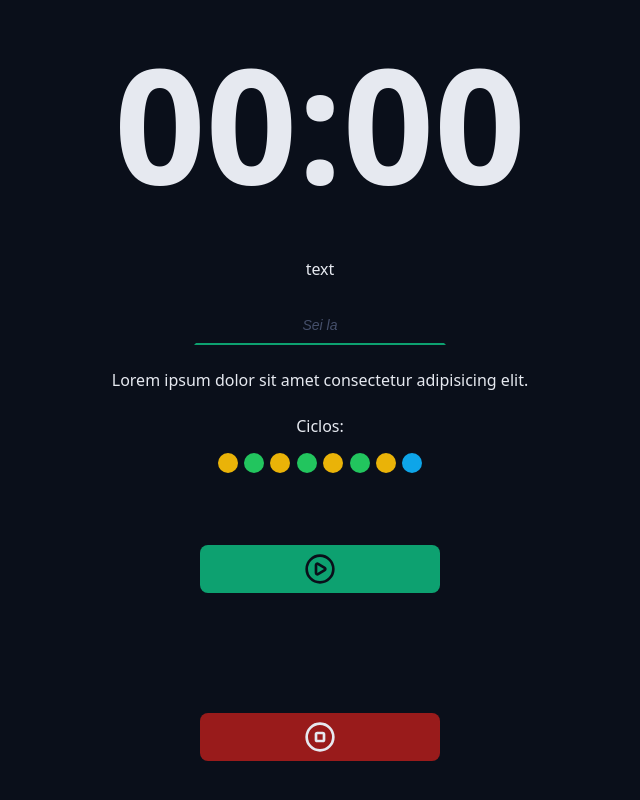
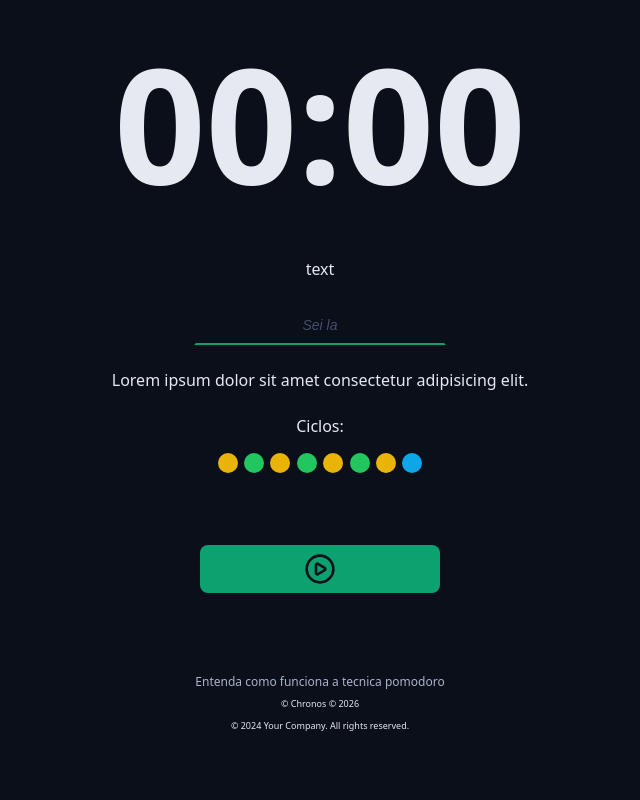
Before and after one commit to RenatoTakaoka/pomodoro, a React (Vite) app: page / in a window 1280 px wide. Shown: the part 294-1094 px from the top of the page, without its empty margins (320-960 px from the left). After the commit the page ends 1060 px from the top, so only its background shows below. Built offline with nearby package versions, Linux system fonts and the light colour scheme.

Commit message:
Adicionado Footer

```diff
--- a/src/App.tsx
+++ b/src/App.tsx
@@ -8,9 +8,11 @@ import { CountDown } from "./components/CountDown";
 import { Input } from "./components/Input";
 import { Cycles } from "./components/Cycles";
 import { Button } from "./components/Button";
-import { PlayCircle, StopCircle } from "lucide-react";
+import { PlayCircle } from "lucide-react";
+import { Footer } from "./components/Footer";
 
 export function App() {
+
   return (
     <>
       <Container>
@@ -38,9 +40,11 @@ export function App() {
 
           <div className="formRow">
             <Button type="submit" icon={<PlayCircle />} />
-            <Button type="submit" icon={<StopCircle />} color="red" />
           </div>
         </form>
+      </Container>
+      <Container>
+        <Footer />
       </Container>
     </>
   );
--- /dev/null
+++ b/src/components/Footer/index.tsx
@@ -0,0 +1,11 @@
+import styles from "./styles.module.css";
+
+export function Footer() {
+  return (
+    <footer className={styles.footer}>
+      <a>Entenda como funciona a tecnica pomodoro</a>
+      <p>© Chronos &copy; {new Date().getFullYear()}</p>
+      <p>© 2024 Your Company. All rights reserved.</p>
+    </footer>
+  );
+}
--- /dev/null
+++ b/src/components/Footer/styles.module.css
@@ -0,0 +1,24 @@
+.footer {
+  display: flex;
+  flex-direction: column;
+  align-items: center;
+  justify-content: center;
+  gap: 0.5rem;
+}
+
+.footer a {
+  font-size: 1.2rem;
+  color: var(--text-muted);
+  text-decoration: none;
+  cursor: pointer;
+}
+
+.footer a:hover {
+  text-decoration: underline;
+}
+
+.footer p {
+  font-size: 0.9rem;
+  color: var(--text-secondary);
+  margin: 0.2rem 0;
+}
```
